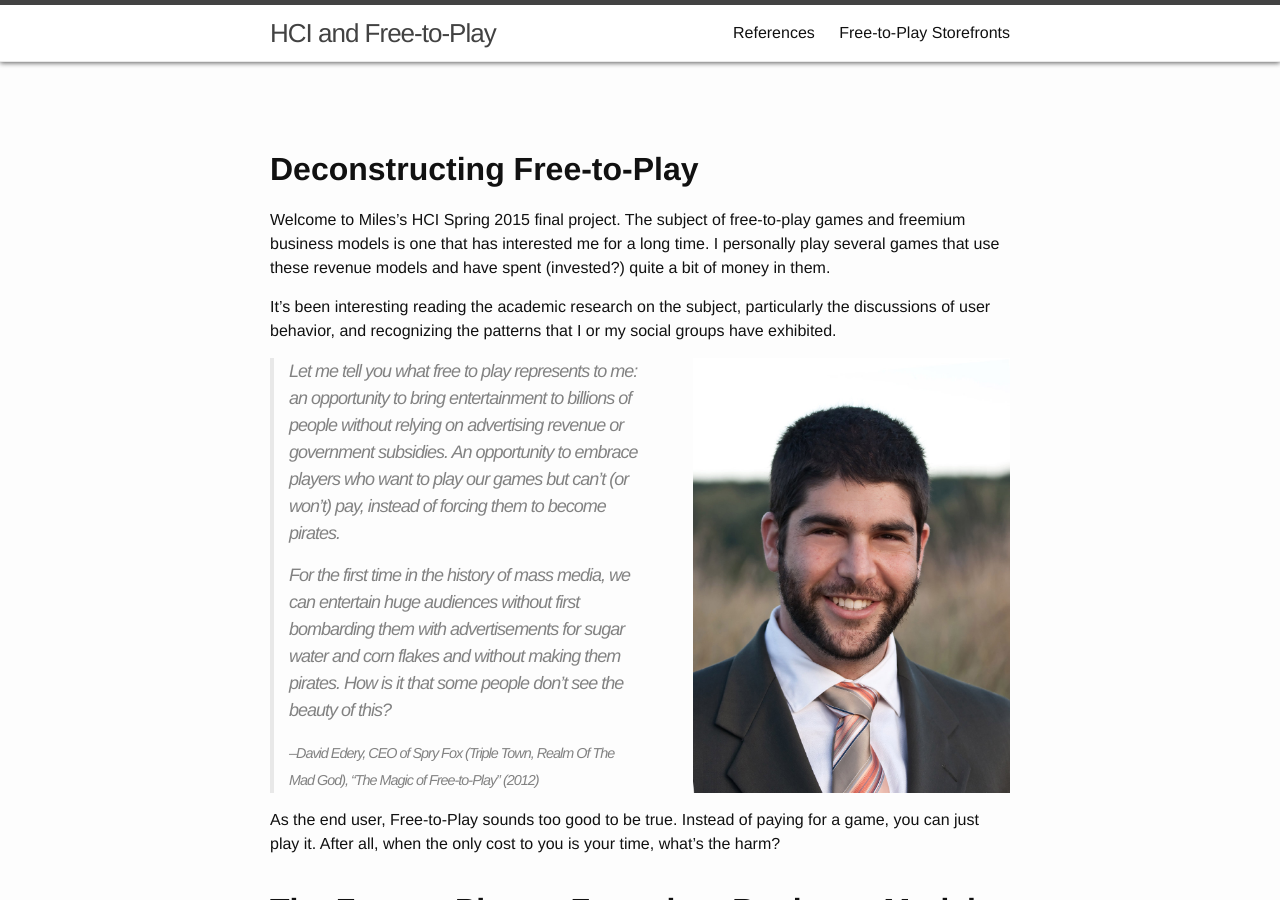
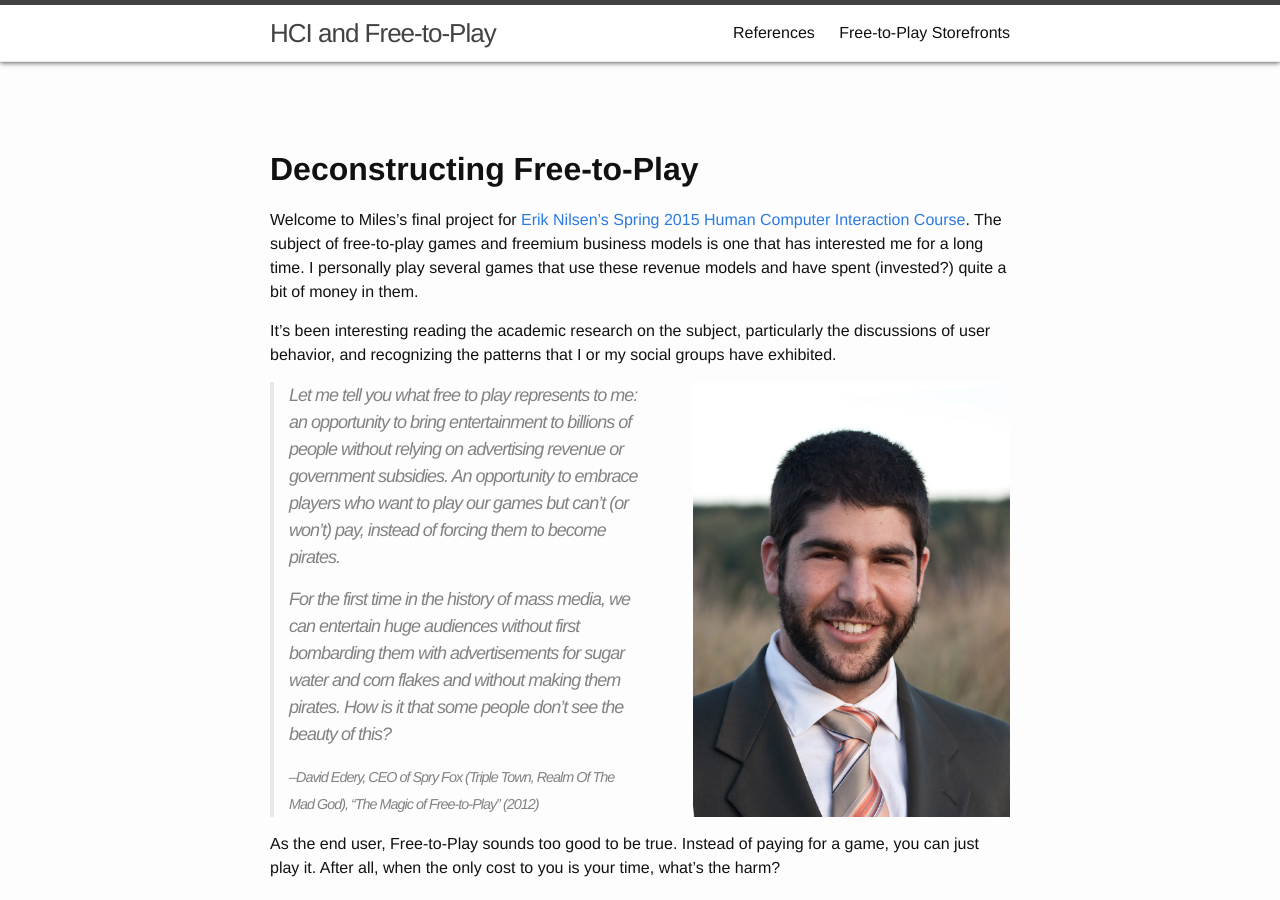
Before and after one commit to milescrabill/hci, a Jekyll site: the page built from _posts/2015-4-29-deconstructing-free-to-play.md, in a window 1280 px wide and 900 px high. Built offline with Jekyll 4.4.1, drawn with Linux system fonts in a browser that asks for light colours.

Commit message:
added erik plug

```diff
--- a/_posts/2015-4-29-deconstructing-free-to-play.md
+++ b/_posts/2015-4-29-deconstructing-free-to-play.md
@@ -6,7 +6,7 @@ date:   2015-04-29 15:06:35
 
 ##Deconstructing Free-to-Play
 
-Welcome to Miles's HCI Spring 2015 final project. The subject of free-to-play games and freemium business models is one that has interested me for a long time. I personally play several games that use these revenue models and have spent (invested?) quite a bit of money in them.
+Welcome to Miles's final project for [Erik Nilsen's Spring 2015 Human Computer Interaction Course](http://legacy.lclark.edu/~nilsen/425sp15.html). The subject of free-to-play games and freemium business models is one that has interested me for a long time. I personally play several games that use these revenue models and have spent (invested?) quite a bit of money in them.
 
 It's been interesting reading the academic research on the subject, particularly the discussions of user behavior, and recognizing the patterns that I or my social groups have exhibited.
 
```
